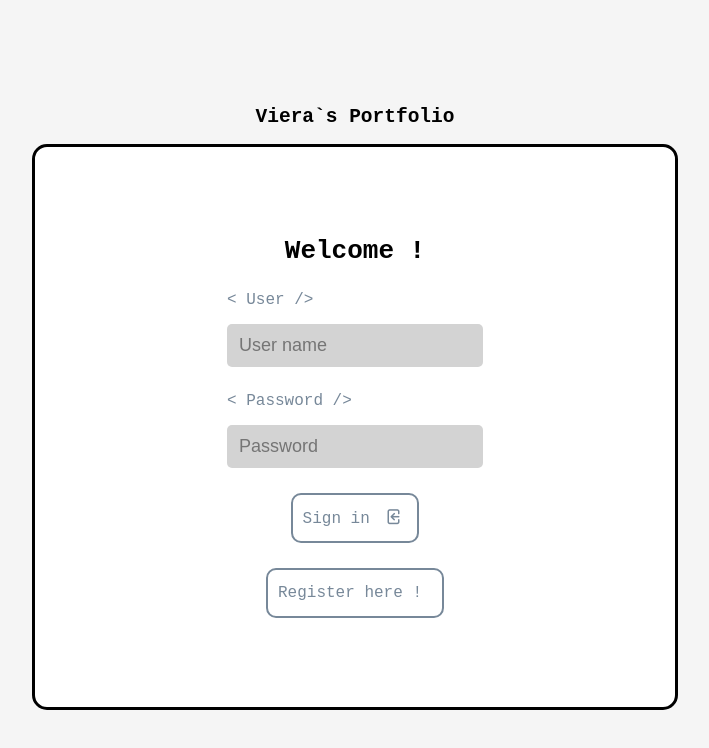
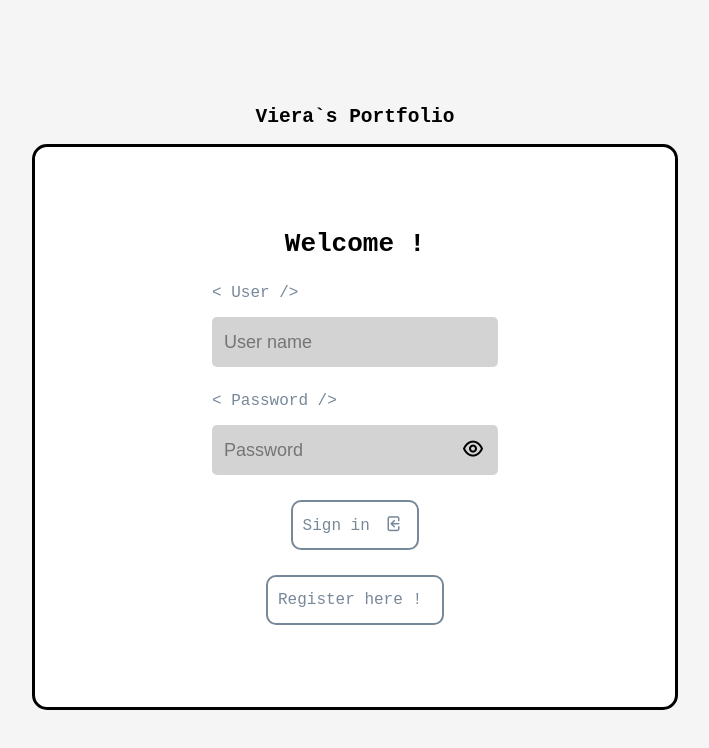
Before and after one commit to DiegoViera1511/my_personal_portfolio, a React (Vite) app: page /logIn in a window 1280 px wide. Shown: the top 748 px of the page, without its empty margins (285-994 px from the left). Built offline with nearby package versions, Linux system fonts and the light colour scheme.

Commit message:
added eye revelation to password input

```diff
--- a/src/Components/Input_1/Input.jsx
+++ b/src/Components/Input_1/Input.jsx
@@ -1,17 +1,33 @@
 import "./input_1.css"
+import {useState} from "react";
 
-export function Input_1({input_id, input_type, input_value, input_onChange, input_required, input_placeholder}) {
+export function Input_1({input_id, input_type, input_value, input_onChange, input_required, input_placeholder , icon}) {
+    const [type , setType] = useState(input_type)
+
     return (
         <div className="input_1_container">
             <input
                 className="input_1"
                 id={input_id}
-                type={input_type}
+                type={type}
                 value={input_value}
                 onChange={input_onChange}
                 required={input_required}
                 placeholder={input_placeholder}
             />
+            {input_type === "password" ?
+                <div className="input_icon type_password"
+                     onMouseOver={() => setType("text")}
+                     onMouseLeave={() => setType("password")}
+                >
+                    {input_type === "password" && <i className="uil uil-eye"></i>}
+                </div>
+                :
+                <div className="input_icon">
+                    <i className={icon}></i>
+                </div>
+            }
+
         </div>
     )
 
--- a/src/Components/Input_1/input_1.css
+++ b/src/Components/Input_1/input_1.css
@@ -1,9 +1,28 @@
 .input_1_container {
+    display: flex;
+    flex-direction: row;
+    align-items: center;
     width: auto;
     padding: 10px;
     background-color: lightgrey;
     border-radius: 5px;
     transition: background-color 0.5s ease;
+}
+
+.input_icon {
+    display: flex;
+    align-items: center;
+    justify-content: center;
+    padding: 5px;
+    width: 20px;
+    height: 20px;
+    border-radius: 15%;
+    font-size: x-large;
+}
+
+.type_password:hover{
+    transition: background-color 0.5s ease;
+    background-color: beige;
 }
 
 .input_1 {
```
